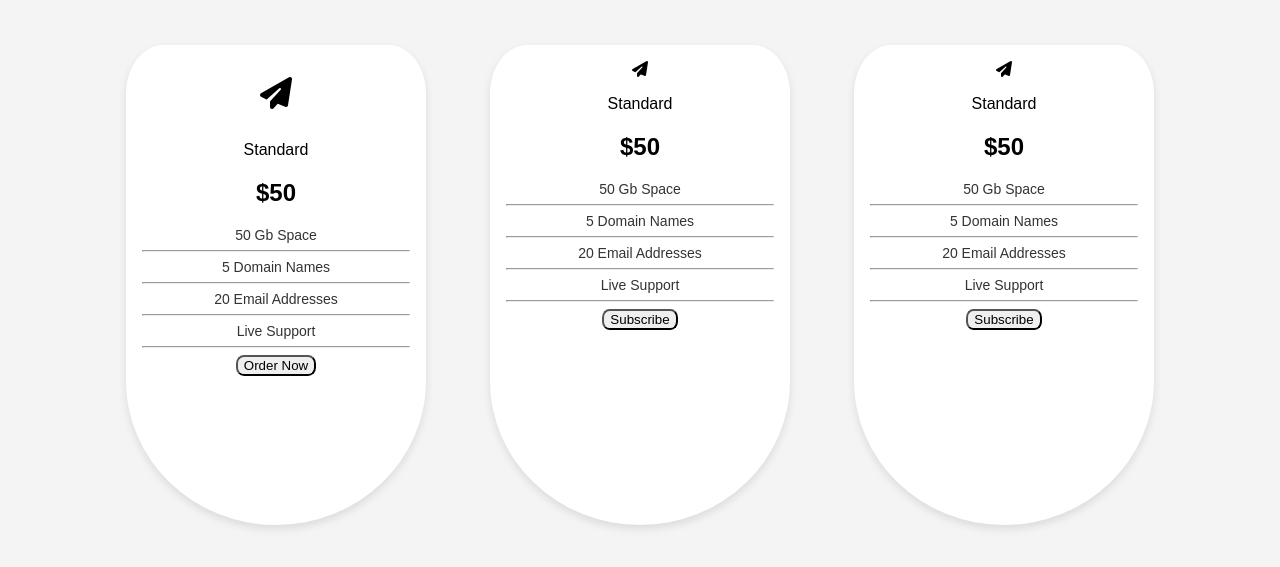
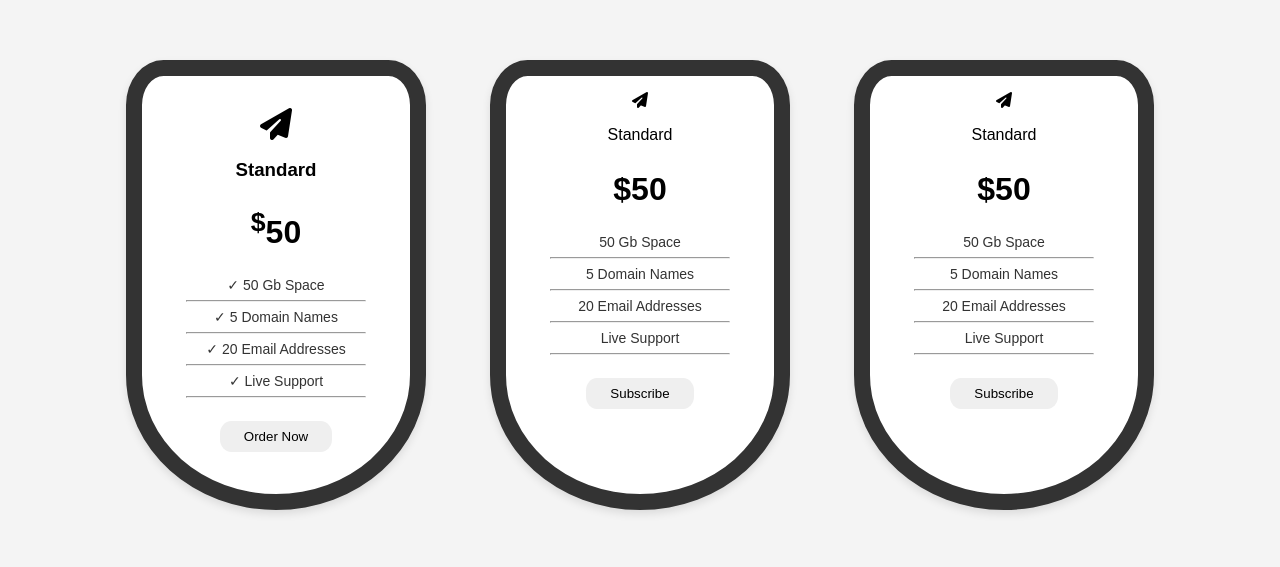
Before and after one commit to jaredmb97/Trek-Mountain-Bikes, a plain HTML site: page index.html in a window 1280 px wide. Shown: the part 115-682 px from the top of the page. Drawn offline with Linux system fonts and the light colour scheme.

Commit message:
added some styling

```diff
--- a/index.html
+++ b/index.html
@@ -14,18 +14,18 @@
     <div class="subscription-card">
 
         <i class="fa-solid fa-paper-plane icon"></i>
-        <p>Standard</p>
-        <h2>$50</h2>
+        <h3>Standard</h3>
+        <h2><sup>$</sup>50</h2>
 
         <div>
             <ul class="features-list">
-                <li>50 Gb Space</li>
+                <li><span>&#10003;</span> 50 Gb Space</li>
                 <hr>
-                <li>5 Domain Names</li>
+                <li><span>&#10003;</span> 5 Domain Names</li>
                 <hr>
-                <li>20 Email Addresses</li>
+                <li><span>&#10003;</span> 20 Email Addresses</li>
                 <hr>
-                <li>Live Support</li>
+                <li><span>&#10003;</span> Live Support</li>
                 <hr>
             </ul>
         </div>
--- a/styles.css
+++ b/styles.css
@@ -1,8 +1,3 @@
-/* Base font size for the document */
-html {
-	font-size: 16px; /* 1 rem = 16px */
-}
-
 body {
 	font-family: Arial, sans-serif;
 	display: flex;
@@ -15,32 +10,40 @@ body {
 }
 
 .subscription-card {
-	padding: 1rem;
+	padding: 1rem 2rem;
 	background-color: #fff;
 	border-radius: 25% 25% 100% 100% / 20% 20% 60% 60%;
 	box-shadow: 0 0.25rem 0.5rem rgba(0, 0, 0, 0.1);
-	min-width: 300px;
-	height: 60vh;
+	width: 300px;
+	height: 450px;
 	margin: 2rem;
 	text-align: center;
 	box-sizing: border-box;
+	border: #333 solid 16px;
+}
+
+.subscription-card h2 {
+	font-size: 2rem;
 }
 
 .icon {
-	margin: 1rem;
+	margin-top: 1rem;
 	/* padding: 2rem; */
 	font-size: 2rem;
 }
 
 .features-list {
 	list-style: none;
-	padding: 0;
+	padding: 0 0.75rem;
 	margin: 0;
 	font-size: 0.875rem;
 	color: #333;
 }
 
 .subscribe-button {
+	border-style: none;
+	margin-top: 1rem;
+	padding: 0.5rem 1.5rem;
 	border-radius: 10% / 40%;
 	text-decoration: none;
 }
```
